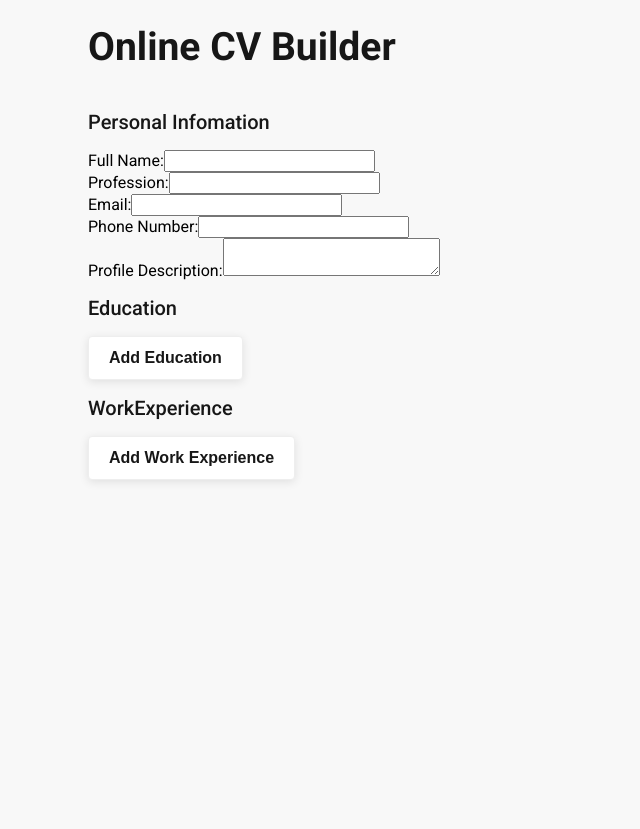
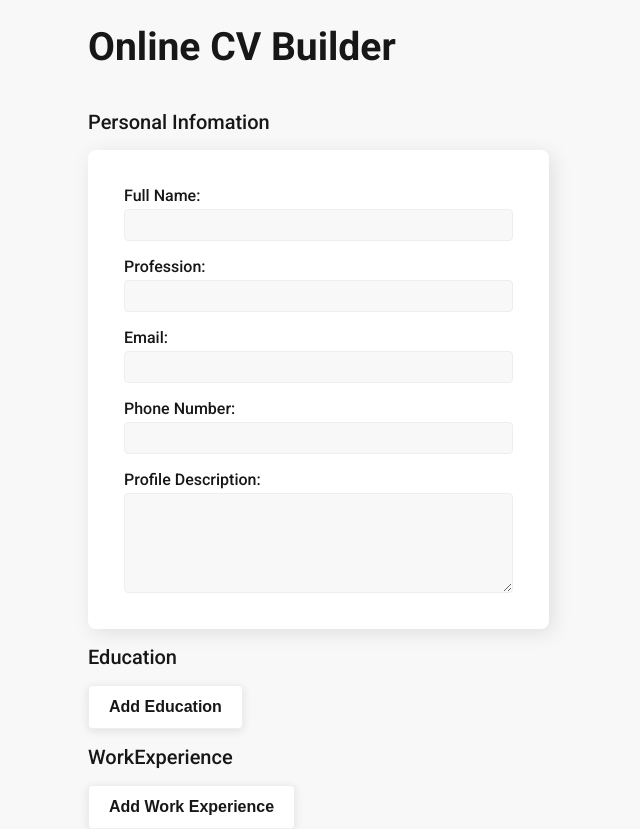
Before and after one commit to mark-akom/cv-builder, a React (Create React App) app: page / in a window 1280 px wide. Shown: the whole page, without its empty margins (40-680 px from the left). Before the commit the page ends 800 px from the top, so only its background shows below. Built offline with nearby package versions, Linux system fonts and the light colour scheme.

Commit message:
styled personal info form

```diff
--- a/src/styles/personal-info.css
+++ b/src/styles/personal-info.css
@@ -0,0 +1,44 @@
+/* styling of the personal form */
+
+.personal-details-container form {
+    /* border: 1px solid; */
+    padding: 36px;
+    background-color: white;
+    border-radius: 8px;
+    width: 45%;
+    box-shadow: 4px 4px 20px rgba(0, 0, 0, 0.1);
+}
+
+.personal-details-container form div {
+    display: flex;
+    flex-direction: column;
+    margin-bottom: 16px;
+}
+
+.personal-details-container form div:last-child {
+    margin-bottom: 0;
+}
+
+.personal-details-container form label {
+    display: block;
+    font-size: var(--body-font-size);
+    font-weight: 500;
+    margin-bottom: 4px;
+    color: var(--heading-text-color);
+}
+
+.personal-details-container form input,
+.personal-details-container form textarea {
+    padding: 6px 8px;
+    outline: none;
+    border: 1px solid var(--field-border-color);
+    border-radius: 4px;
+    color: var(--body-text-color);
+    background-color: var(--app-bg-color);
+}
+
+.personal-details-container form textarea {
+    height: 100px;
+    width: auto;
+    resize: vertical;
+}
```
